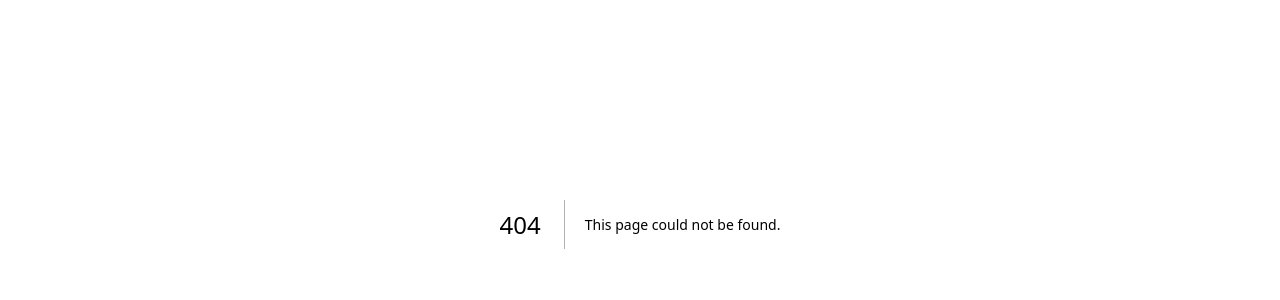
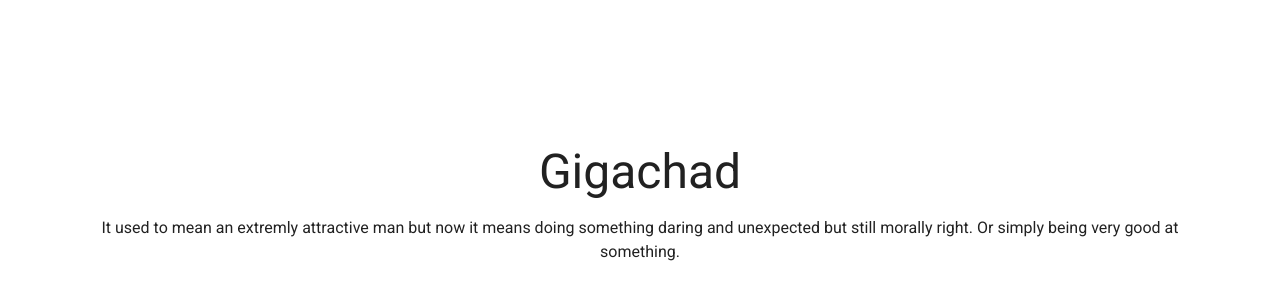
Before and after one commit to gigachad-org/slang-database, a Next.js app: page /gigachad in a window 1280 px wide. Before the commit this address had no page. Shown: the part 176-476 px from the top of the page. Built offline with nearby package versions, Linux system fonts and the light colour scheme.

Commit message:
feat: add gigachad definition (#19)

```diff
--- /dev/null
+++ b/pages/gigachad.tsx
@@ -0,0 +1,27 @@
+import Head from "next/head"
+import Container from "@mui/material/Container"
+import Typography from "@mui/material/Typography"
+
+export default function Gigachad() {
+  return (
+    <>
+      <Head>
+        <title>Gigachad</title>
+        <meta name="description" content="Definition of gigachad slang word" />
+        <link rel="icon" href="/dictionary.ico" />
+      </Head>
+
+      <Container>
+        <Typography variant="h3" textAlign="center" mt="40vh">
+          Gigachad
+        </Typography>
+
+        <Typography textAlign="center" mt="16px">
+          It used to mean an extremly attractive man but now it means doing
+          something daring and unexpected but still morally right. Or simply
+          being very good at something.
+        </Typography>
+      </Container>
+    </>
+  )
+}
```
Also changed, not shown: pages/index.tsx (+10 -10 lines).
